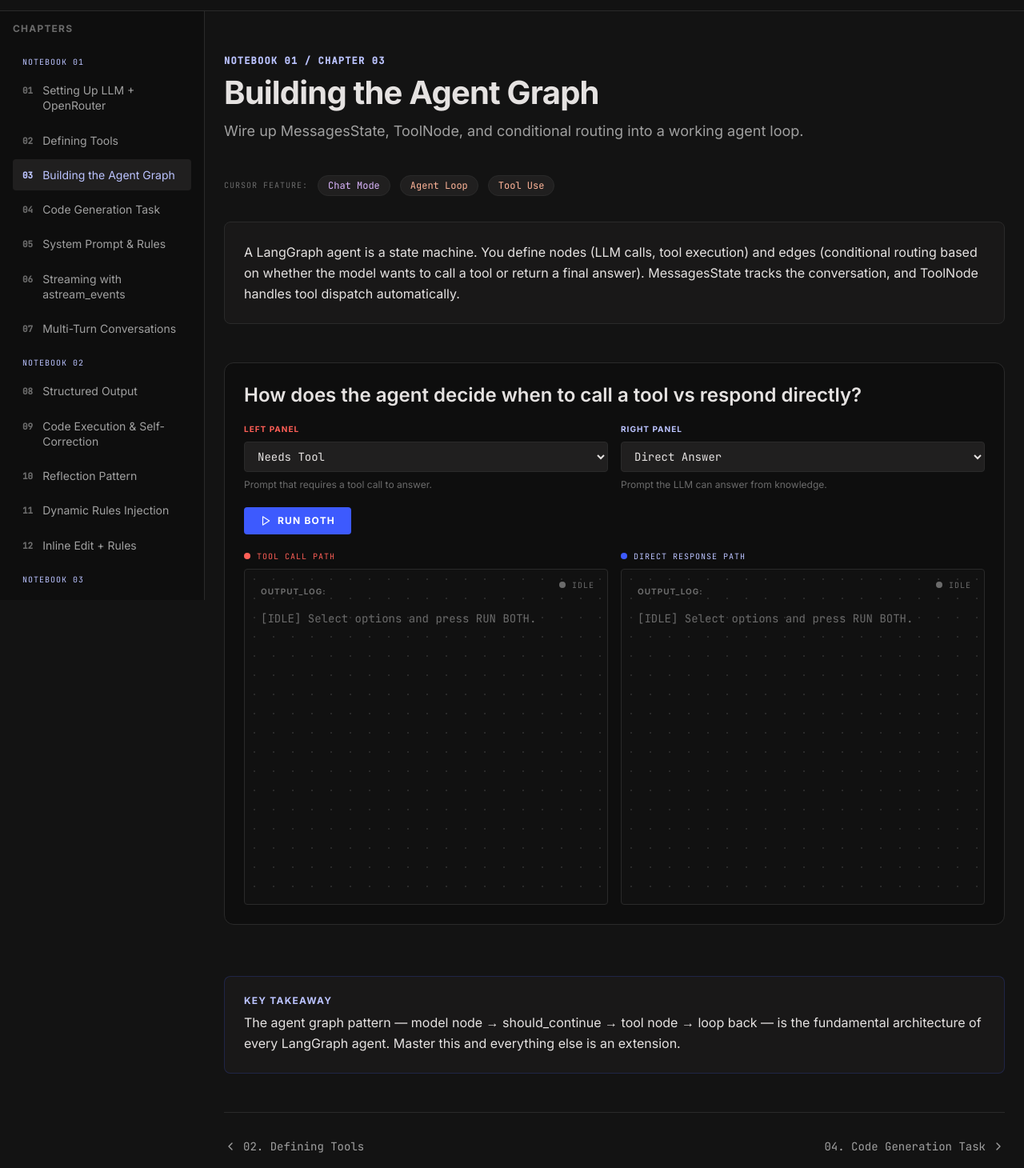
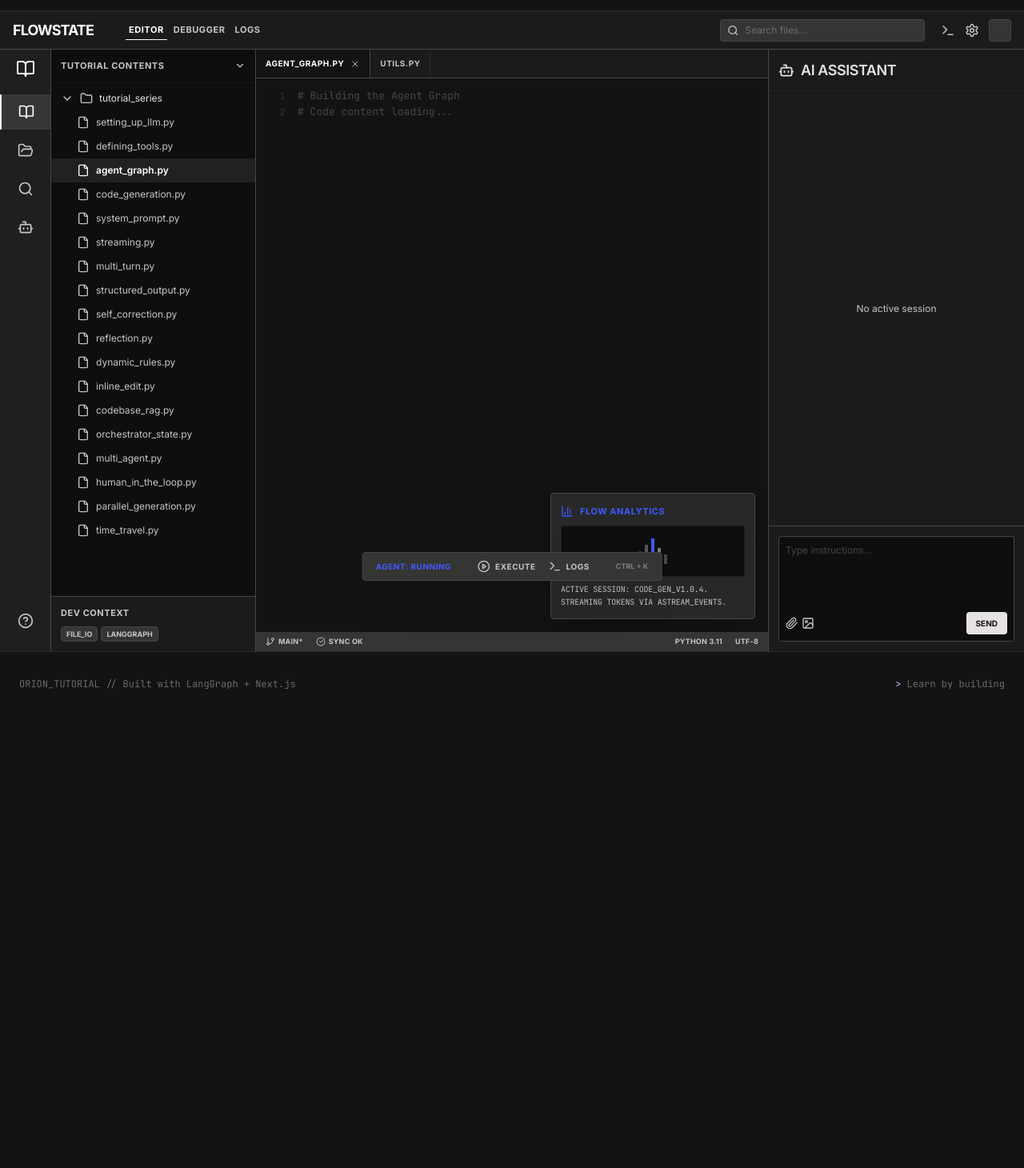
Before and after one commit to ishandutta0098/orion-tutorial, a Next.js app in the folder web/: page /curriculum/agent-graph in a window 1280 px wide. Shown: the part 50-1510 px from the top of the page at 80% size. After the commit the page ends 945 px from the top, so only its background shows below. Built offline with nearby package versions, Linux system fonts and the light colour scheme.

Commit message:
Rewrite chapter page as full-viewport IDE layout matching Stitch design

```diff
--- a/web/app/curriculum/[slug]/page.tsx
+++ b/web/app/curriculum/[slug]/page.tsx
@@ -1,9 +1,12 @@
 import { notFound } from "next/navigation";
-import Link from "next/link";
-import { ChevronLeft, ChevronRight } from "lucide-react";
-import { chapters, getChapter, getAdjacentChapters } from "@/lib/registry";
-import { ChapterSidebar } from "@/components/AppShell/ChapterSidebar";
-import { DemoStation } from "@/components/Chapter/DemoStation";
+import { chapters, getChapter } from "@/lib/registry";
+import { IDEHeader } from "@/components/IDE/IDEHeader";
+import { ActivityBar } from "@/components/IDE/ActivityBar";
+import { FileExplorer } from "@/components/IDE/FileExplorer";
+import { CodePanel } from "@/components/IDE/CodePanel";
+import { AIAssistantPanel } from "@/components/IDE/AIAssistantPanel";
+import { StatusFooter } from "@/components/IDE/StatusFooter";
+import { CommandPalette } from "@/components/IDE/CommandPalette";
 
 export function generateStaticParams() {
   return chapters.map((ch) => ({ slug: ch.slug }));
@@ -18,95 +21,28 @@ export default async function ChapterPage({
   const chapter = getChapter(slug);
   if (!chapter) notFound();
 
-  const { prev, next } = getAdjacentChapters(slug);
+  const filename = chapter.codeFilename ?? slug.replace(/-/g, "_") + ".py";
+  const code = chapter.codeContent ?? `# ${chapter.title}\n# Code content loading...`;
 
   return (
-    <div className="flex">
-      <ChapterSidebar />
-
-      <div className="lg:pl-64 flex-1">
-        <div className="max-w-5xl mx-auto px-6 py-12">
-          <div className="mb-10">
-            <span className="font-code text-primary-light text-label-caps uppercase tracking-widest">
-              {chapter.notebook} / Chapter {String(chapter.number).padStart(2, "0")}
-            </span>
-            <h1 className="font-headline text-headline-lg text-ink mt-2">
-              {chapter.title}
-            </h1>
-            <p className="font-body text-body-lg text-gray2 mt-3">
-              {chapter.subtitle}
-            </p>
+    <div className="h-screen flex flex-col overflow-hidden bg-night text-ink">
+      <IDEHeader />
+      <div className="flex flex-1 overflow-hidden">
+        <ActivityBar />
+        <FileExplorer />
+        <main className="flex-1 flex overflow-hidden">
+          <div className="flex-1 flex flex-col min-w-0">
+            <CodePanel
+              code={code}
+              filename={filename}
+              secondaryTab="utils.py"
+            />
+            <StatusFooter />
           </div>
-
-          {chapter.cursorFeature && (
-            <div className="flex items-center gap-3 mb-8">
-              <span className="font-code text-[10px] tracking-widest uppercase text-gray3">
-                Cursor Feature:
-              </span>
-              <span className="px-3 py-1 rounded-full bg-surface border border-hairline font-code text-xs text-secondary">
-                {chapter.cursorFeature}
-              </span>
-              {chapter.designPatterns?.map((p) => (
-                <span key={p} className="px-3 py-1 rounded-full bg-surface border border-hairline font-code text-xs text-accent">
-                  {p}
-                </span>
-              ))}
-            </div>
-          )}
-
-          <div className="bg-surface/50 border border-hairline rounded-lg p-6 mb-12">
-            <p className="font-body text-body-md text-ink leading-relaxed">
-              {chapter.intro}
-            </p>
-          </div>
-
-          {chapter.demos.length > 0 && (
-            <section className="space-y-12 mb-16">
-              {chapter.demos.map((demo) => (
-                <DemoStation key={demo.id} demo={demo} />
-              ))}
-            </section>
-          )}
-
-          <div className="bg-surface/50 border border-primary/20 rounded-lg p-6 mb-12">
-            <h2 className="font-headline text-label-caps uppercase text-primary-light tracking-widest mb-2">
-              Key Takeaway
-            </h2>
-            <p className="font-body text-body-md text-ink leading-relaxed">
-              {chapter.takeaway}
-            </p>
-          </div>
-
-          <nav className="flex items-center justify-between border-t border-hairline pt-8">
-            {prev ? (
-              <Link
-                href={`/curriculum/${prev.slug}`}
-                className="flex items-center gap-2 font-code text-sm text-gray2 hover:text-primary-light transition-colors"
-              >
-                <ChevronLeft className="w-4 h-4" />
-                <span>
-                  {String(prev.number).padStart(2, "0")}. {prev.title}
-                </span>
-              </Link>
-            ) : (
-              <div />
-            )}
-            {next ? (
-              <Link
-                href={`/curriculum/${next.slug}`}
-                className="flex items-center gap-2 font-code text-sm text-gray2 hover:text-primary-light transition-colors"
-              >
-                <span>
-                  {String(next.number).padStart(2, "0")}. {next.title}
-                </span>
-                <ChevronRight className="w-4 h-4" />
-              </Link>
-            ) : (
-              <div />
-            )}
-          </nav>
-        </div>
+          <AIAssistantPanel exchange={chapter.aiExchange} />
+        </main>
       </div>
+      <CommandPalette />
     </div>
   );
 }
```
